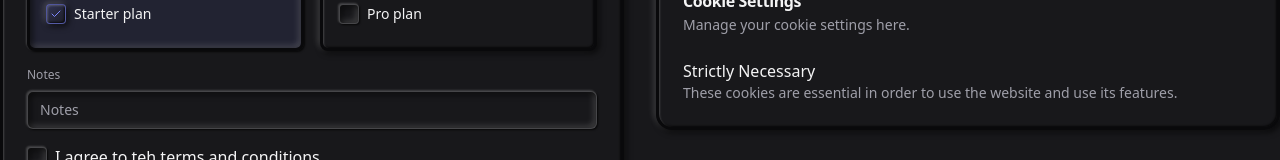
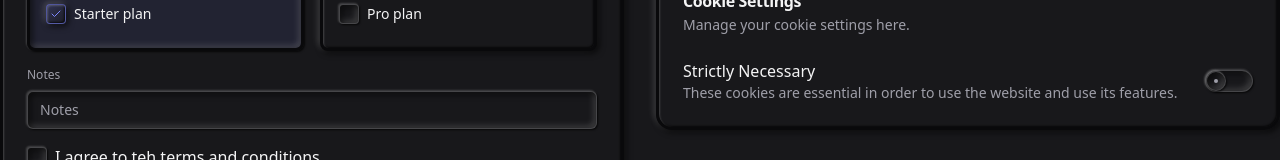
Before and after one commit to Annie-Huang/baseui-neomorphism2.0-component-library, a React (Vite) app: page / in a window 1280 px wide. Shown: the part 1116-1276 px from the top of the page. Built offline with nearby package versions, Linux system fonts and the light colour scheme.

Commit message:
Add a NeuSwitch component

```diff
--- a/src/App.tsx
+++ b/src/App.tsx
@@ -8,15 +8,14 @@ import {
   CardHeader,
   CardTitle,
 } from './components/Card.tsx';
-// import NeuSwitch from './components/Switch.tsx';
-// import NeuCheckbox from './components/Checkbox.tsx';
+import NeuSwitch from './components/Switch.tsx';
+import NeuCheckbox from './components/Checkbox.tsx';
 import NeuSlider from './components/Slider.tsx';
 import NeuProgress from './components/Progress.tsx';
 import Input from './components/Input.tsx';
 import { TabsList, TabsPanel, TabsRoot, TabsTab } from './components/Tabs.tsx';
 import { Minus, Pause, Play, Plus, SkipBack, SkipForward } from 'lucide-react';
 import { useState } from 'react';
-import NeuCheckbox from './components/Checkbox.tsx';
 import { Line, LineChart, ResponsiveContainer } from 'recharts';
 
 function App1() {
@@ -344,6 +343,7 @@ function App() {
                     use its features.
                   </p>
                 </div>
+                <NeuSwitch />
               </div>
             </CardContent>
           </Card>
```
